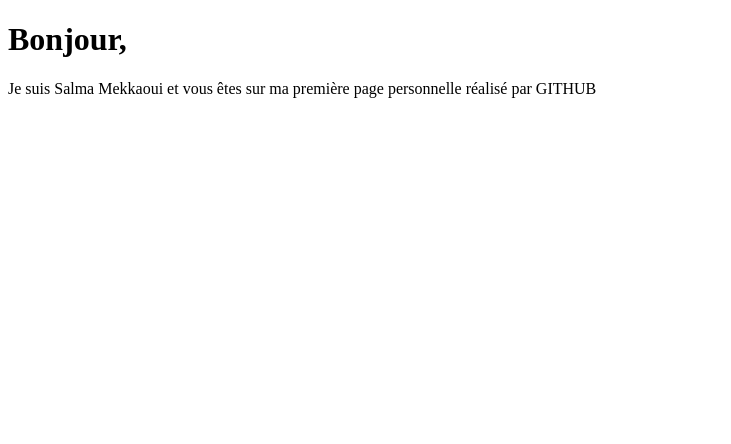
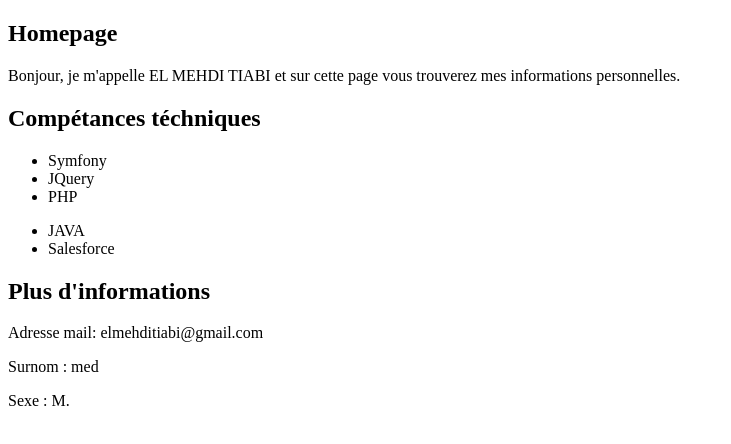
Before and after one commit to mehdiTi/mehdiTi.github.io, a plain HTML site: page index.html in a window 1280 px wide. Shown: the whole page, without its empty margins (0-731 px from the left). Drawn offline with Linux system fonts and the light colour scheme.

Commit message:
Update index.html

```diff
--- a/index.html
+++ b/index.html
@@ -1,9 +1,40 @@
-<!DOCTYPE html>
-<html>
+<!DOCTYPE html PUBLIC "-//W3C//DTD XHTML+RDFa 1.0//EN""http://www.w3.org/MarkUp/DTD/xhtml-rdfa-1.dtd">
+<html xmlns:foaf="http://xmlns.com/foaf/0.1/" xmlns="http://www.w3.org/1999/xhtml" xmlns:dc="http://purl.org/dc/terms/">
+<head>
+</head>
 <body>
-    <div typeof="foaf:person" about="C:\Users\DEll\Desktop\homepage.xml#SM">
-        <h1>Bonjour,</h1>
-        <p>Je suis Salma Mekkaoui et vous êtes sur ma première page personnelle réalisé par GITHUB</p>
+  <h2>Homepage</h2>
+  <div typeof="foaf:person" about="https://mehditi.github.io/mehdi.rdf#ET">
+  Bonjour, je m'appelle <span property="foaf:name">EL MEHDI TIABI </span>
+  et sur cette page vous trouverez mes informations personnelles.
+    <div class="yui-gf" property="foaf:interest">
+      <div class="yui-u first">
+        <h2>Compétances téchniques</h2>
+      </div>
+      <div class="yui-u">
+        <ul class="talent">
+          <li >Symfony</li>
+          <li>JQuery</li>
+          <li class="last">PHP</li>
+        </ul>
+        <ul class="talent">
+          <li>JAVA</li>
+          <li class="last">Salesforce</li>
+        </ul>
+      </div>
     </div>
+
+    <div>
+      <div class="yui-u first">
+        <h2>Plus d'informations</h2>
+      </div>
+      <div>
+        <p property="foaf:mbox">Adresse mail: elmehditiabi@gmail.com</p>
+        <p property="foaf:nick">Surnom : med</p>
+        <p property="foaf:gender">Sexe : M.</p>
+      </div>
+    </div>
+  </div>
+
 </body>
 </html>
```
